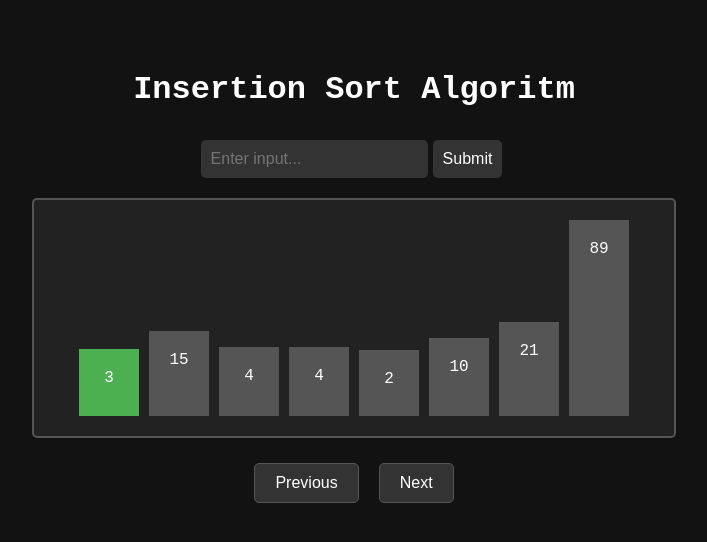
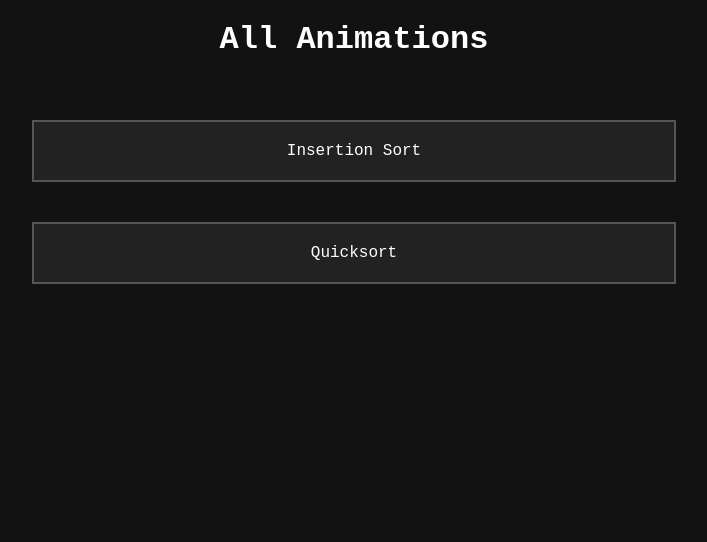
Before and after one commit to durmusgulbahar/algorithm-visualizer, a Next.js app: page / in a window 1280 px wide. Shown: the top 542 px of the page, without its empty margins (286-993 px from the left). Built offline with nearby package versions, Linux system fonts and the light colour scheme.

Commit message:
close issue #8

```diff
--- a/src/pages/index.tsx
+++ b/src/pages/index.tsx
@@ -1,10 +1,18 @@
-import InsertionSortVisualizer from "../components/InsertionSort";
+import Link from 'next/link';
+import styles from '../styles/home.module.css'
 
 export default function Home() {
-
   return (
-    <main>
-      <InsertionSortVisualizer arr={[3,15,4,4,2,10,21,89]}/>
-    </main>
+      <div>
+        <header>
+          <h1>All Animations</h1>
+        </header>
+        <div className={styles.container}>
+          <div className={styles.animationDisplay}>
+            <Link href="/InsertionSortPage" style={{ textDecoration: 'none', color: "white"}}>Insertion Sort</Link>
+          </div>
+          <div className={styles.animationDisplay}>Quicksort</div>
+        </div>
+      </div>
   );
 }
--- a/src/styles/globals.css
+++ b/src/styles/globals.css
@@ -23,3 +23,7 @@ button {
 button:hover {
     background-color: #555555;
 }
+
+h1 {
+    text-align: center;
+}
--- /dev/null
+++ b/src/styles/home.module.css
@@ -0,0 +1,18 @@
+
+.animationDisplay {
+    justify-content: center;
+    margin: 20px 0;
+    padding: 20px;
+    background-color: #222222;
+    border: 2px solid #555555;
+    width: 100%;
+    max-width: 600px;
+    text-align: center;
+}
+
+.container {
+    display: flex;
+    flex-direction: column;
+    align-items: center;
+    padding: 20px;
+}
```
Also changed, not shown: src/pages/InsertionSortPage.tsx (added, +9 -0 lines).
